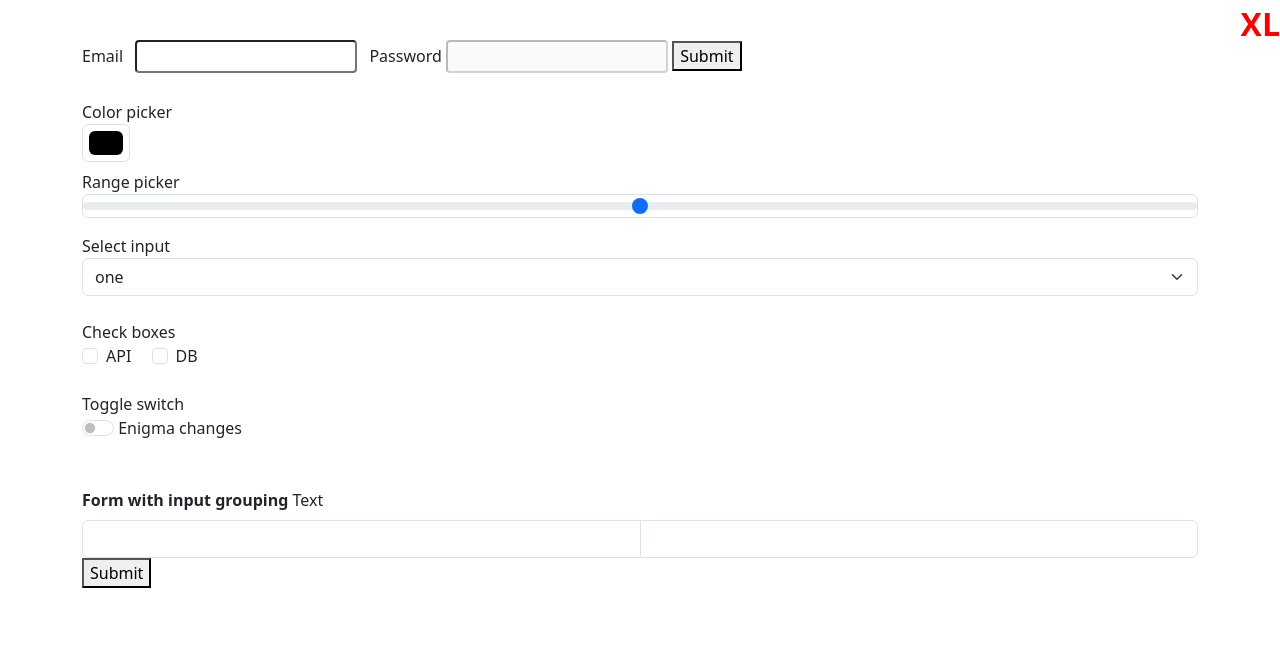
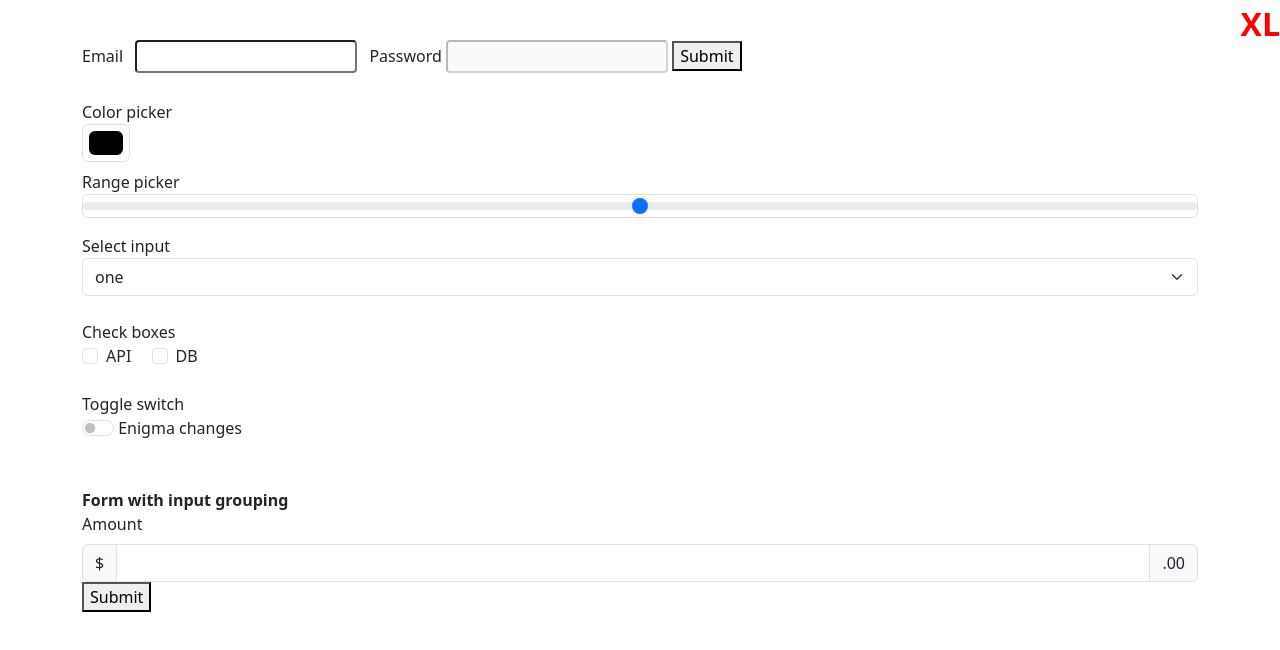
Before and after one commit to blessingtb3/bootstrap, a plain HTML site: page project/form/form.html in a window 1280 px wide. Drawn offline with nearby package versions, Linux system fonts and the light colour scheme.

Commit message:
feat: add input groups

```diff
--- a/project/form/form.html
+++ b/project/form/form.html
@@ -69,12 +69,16 @@
             </div>
 
 
-            <!-- Form with input grouping -->
-            <Strong>Form with input grouping</Strong>
-            <label for="text" class="form-label">Text</label>
+
+
+            <!-- Form with input grouping - groups elements together -->
+            <Strong>Form with input grouping</Strong><br>
+            <label for="text" class="form-label">Amount</label>
             <div class="input-group">
-                <input type="text" id="text" class="form-control"/>
-                <input type="text" id="text2" class="form-control"/>
+                <div class="input-group-text">$</div>
+                <input type="number" id="text2" class="form-control"/>
+                <div class="input-group-text">.00</div>
+
             </div>
             <button>Submit</button>
 
```
